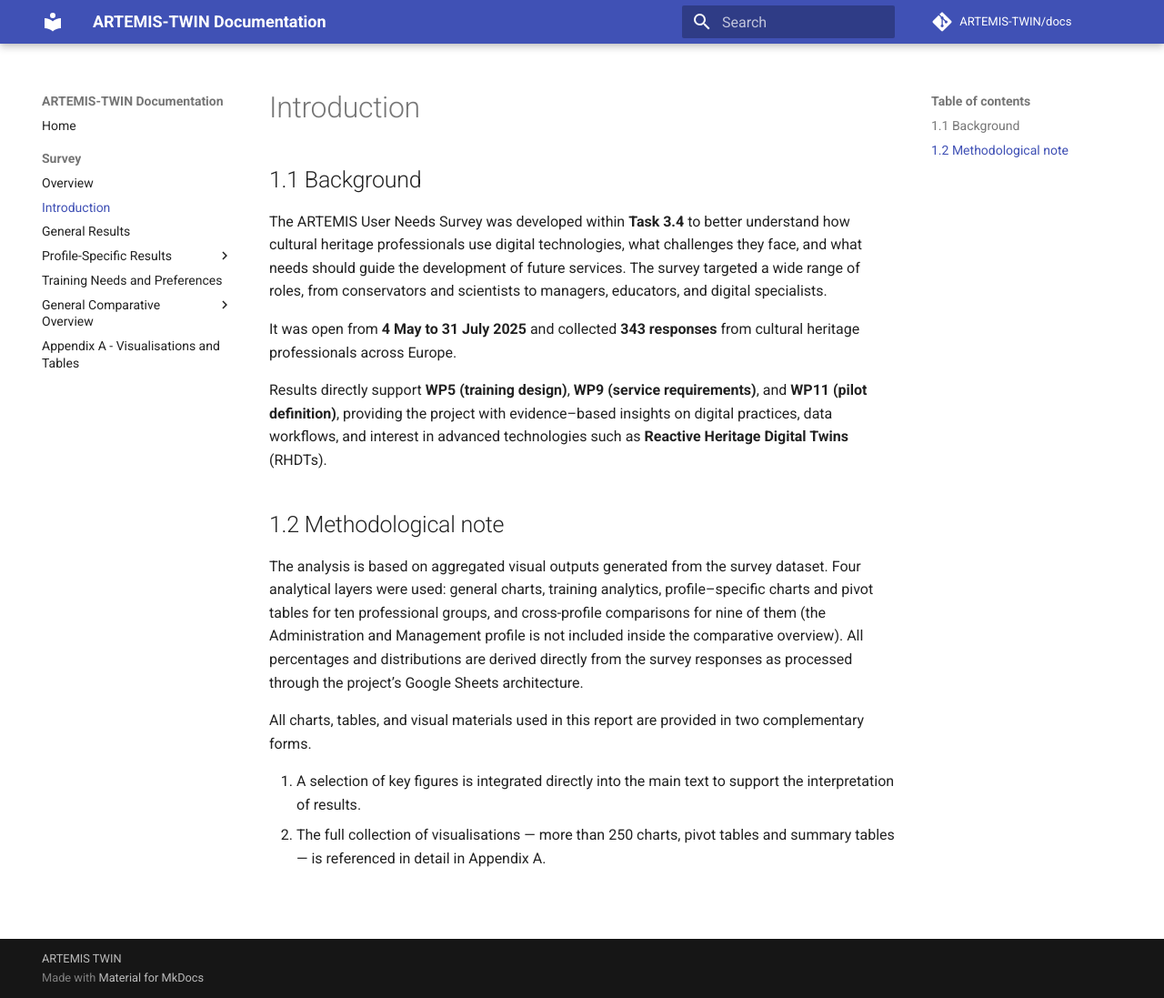
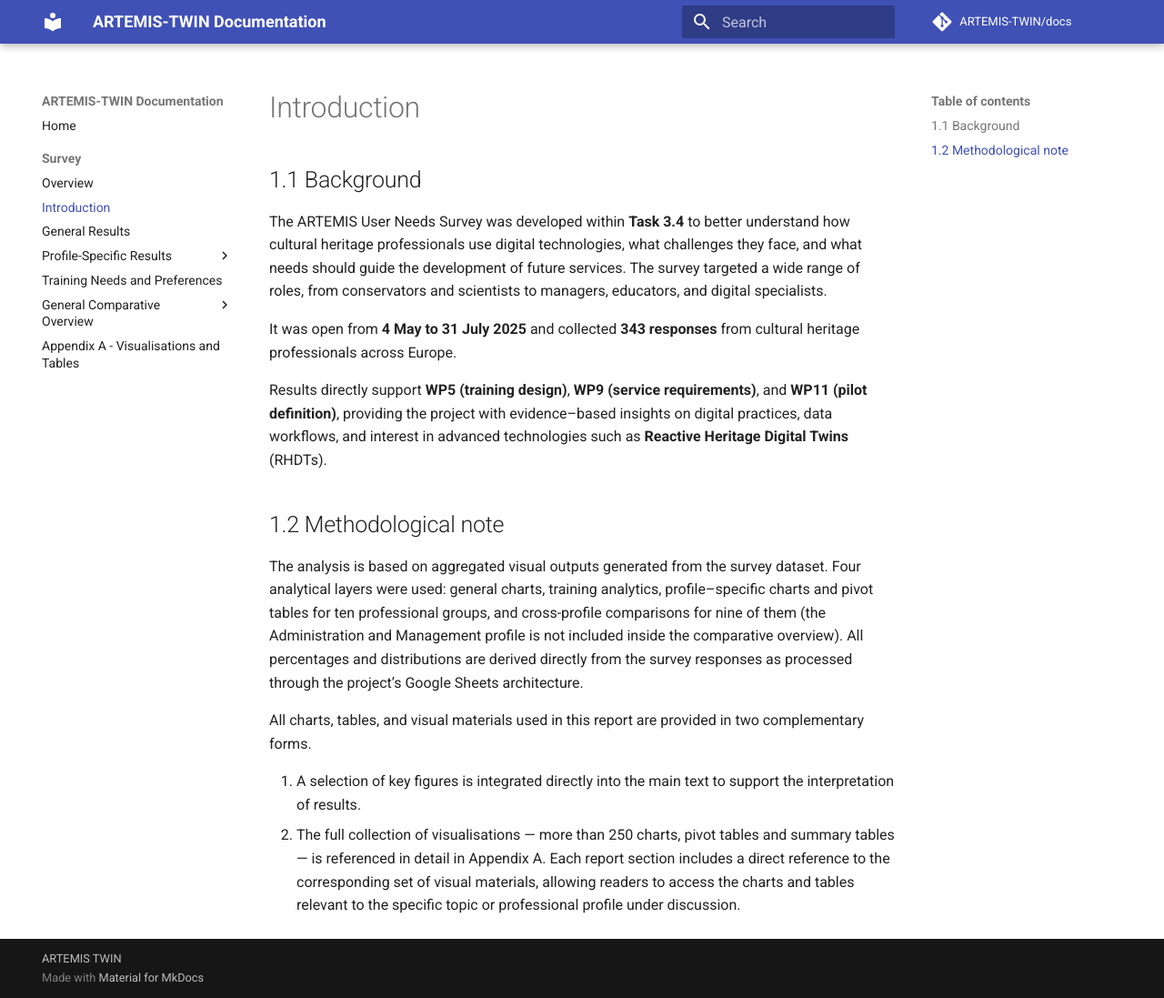
Before and after one commit to ARTEMIS-TWIN/Docs, an MkDocs documentation site: the page built from docs/survey/01-introduction.md, in a window 1280 px wide and 1097 px high. Shown: the whole window at 91% size. Built offline with MkDocs 1.6.1 and Material for MkDocs 9.7.7, drawn with Linux system fonts in a browser that asks for light colours; comment, search, counter and statistics services are not loaded.

Commit message:
Update 01-introduction.md

```diff
--- a/docs/survey/01-introduction.md
+++ b/docs/survey/01-introduction.md
@@ -15,4 +15,4 @@ The analysis is based on aggregated visual outputs generated from the survey dat
 All charts, tables, and visual materials used in this report are provided in two complementary forms.
 
 1. A selection of key figures is integrated directly into the main text to support the interpretation of results.
-2. The full collection of visualisations — more than 250 charts, pivot tables and summary tables — is referenced in detail in Appendix A.
+2. The full collection of visualisations — more than 250 charts, pivot tables and summary tables — is referenced in detail in Appendix A. Each report section includes a direct reference to the corresponding set of visual materials, allowing readers to access the charts and tables relevant to the specific topic or professional profile under discussion.
```
